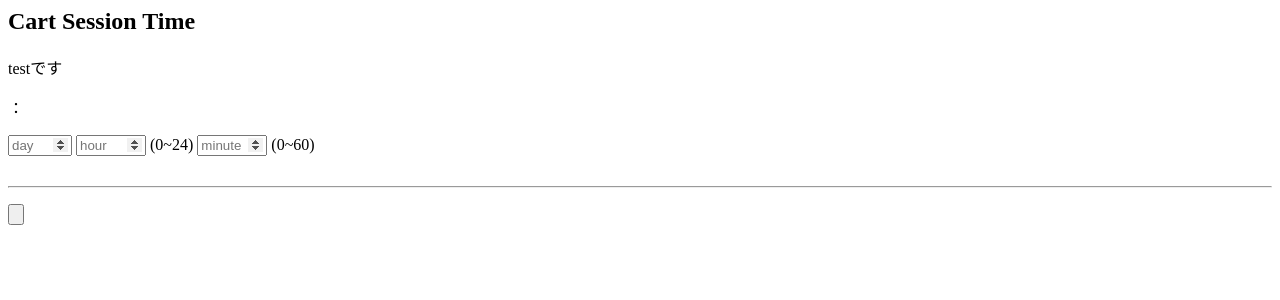
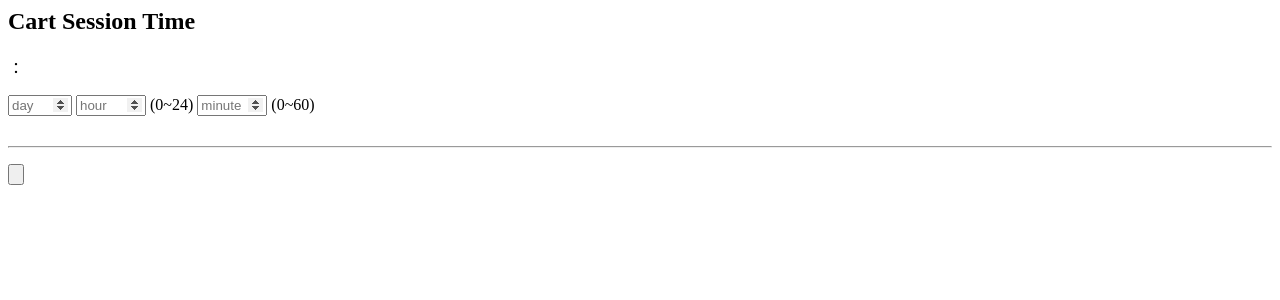
Before and after one commit to ANDShop/cart-session-time, a PHP site: page /inc/option.php in a window 1280 px wide. Shown: the top 300 px of the page. Run offline with PHP 8.4, Linux system fonts and the light colour scheme; data that the repository does not hold is empty.

Commit message:
リターン

```diff
--- a/inc/option.php
+++ b/inc/option.php
@@ -1,6 +1,5 @@
 <div class='wrap'>
   <h2>Cart Session Time</h2>
-  <p>testです</p>
   <p>
     <?php echo htmlspecialchars($cst_current_title, ENT_QUOTES, 'UTF-8'); ?>：<?php echo htmlspecialchars($time_val_d, ENT_QUOTES, 'UTF-8'), htmlspecialchars($cst_day_txt, ENT_QUOTES, 'UTF-8'), htmlspecialchars($time_val_h, ENT_QUOTES, 'UTF-8'), htmlspecialchars($cst_hour_txt, ENT_QUOTES, 'UTF-8'), htmlspecialchars($time_val_m, ENT_QUOTES, 'UTF-8'), htmlspecialchars($cst_minute_txt, ENT_QUOTES, 'UTF-8'); ?>
   </p>
```
